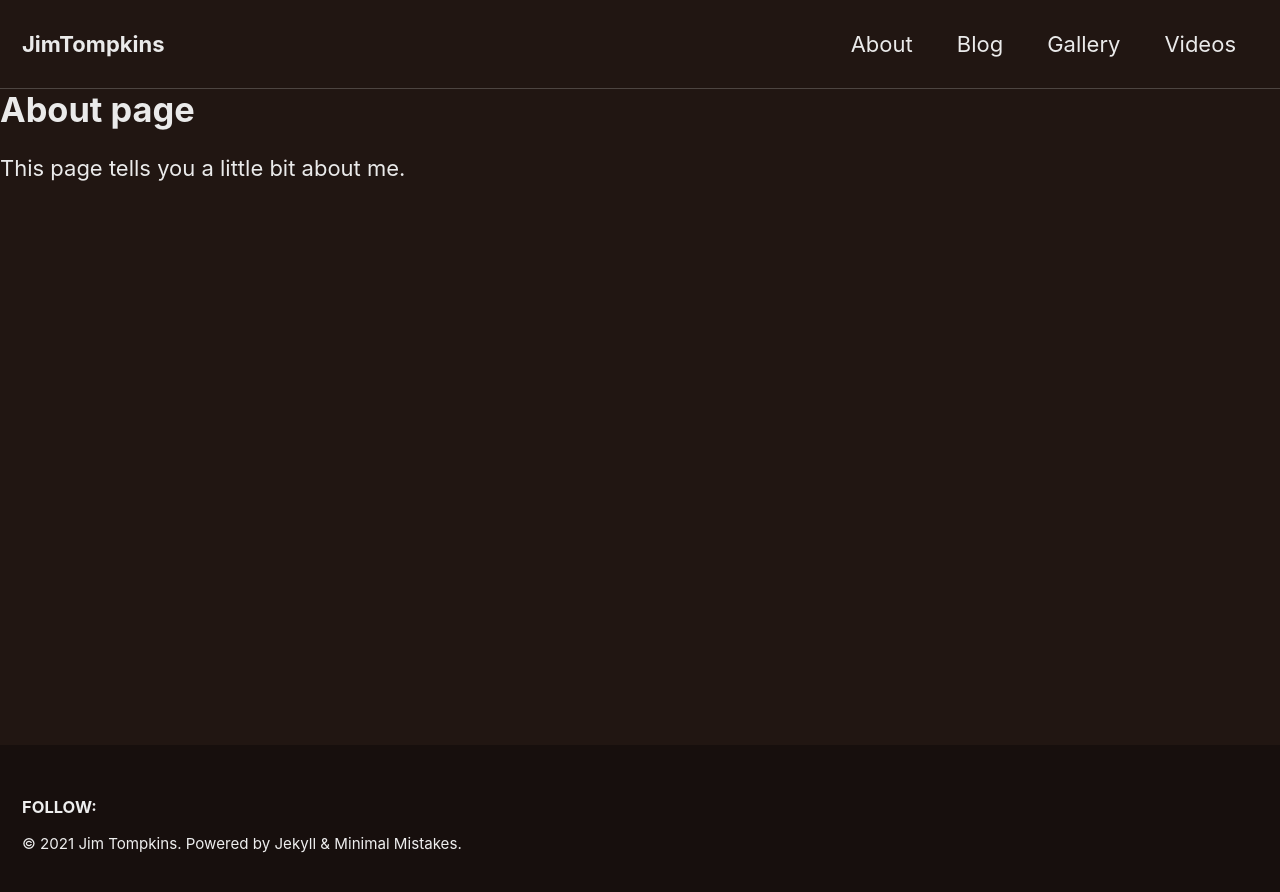
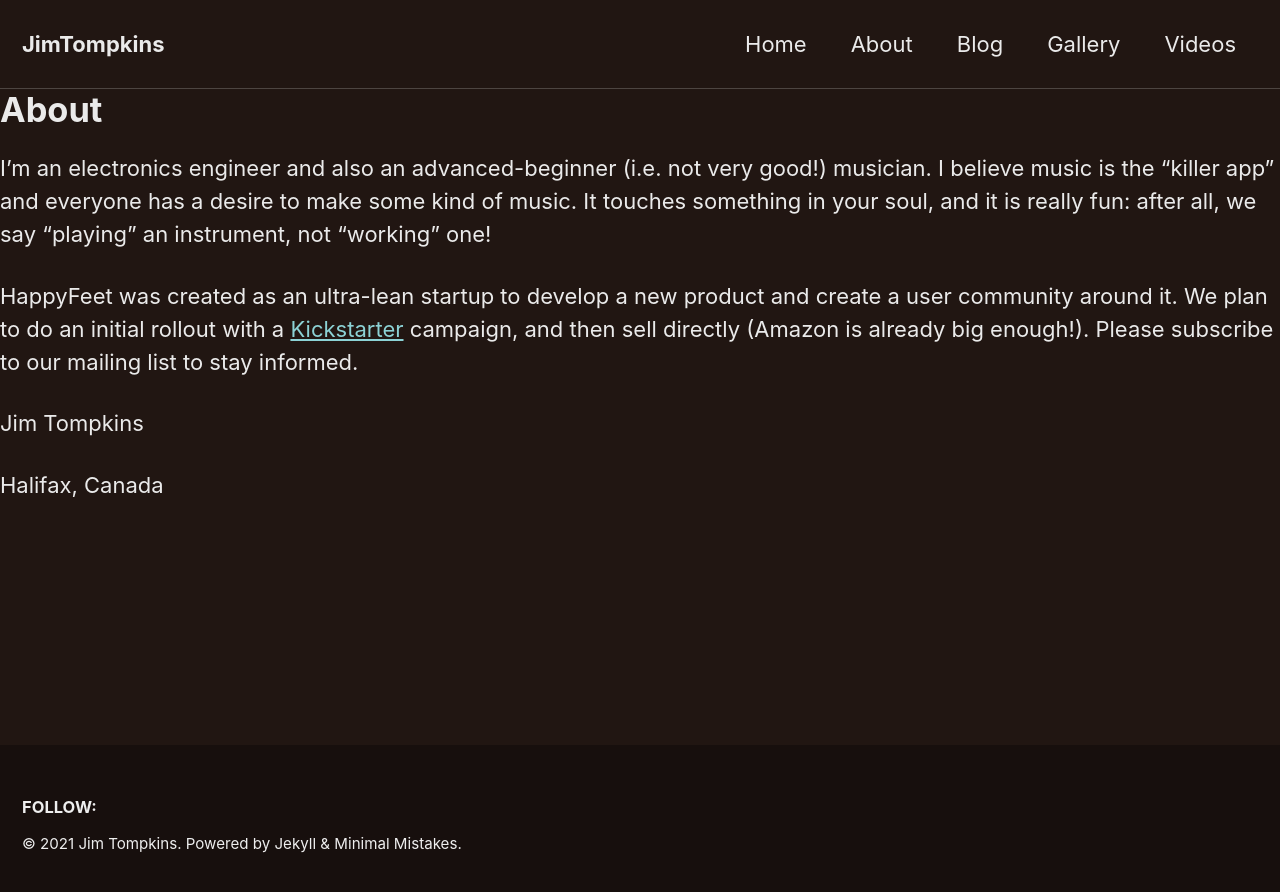
Before and after one commit to JimTompkins/JimTompkins, a Jekyll site: the page built from _pages/about.md, in a window 1280 px wide. Shown: the top 892 px of the page. Built offline with Jekyll 4.4.1, drawn with Linux system fonts in a browser that asks for light colours; cached includes are drawn as plain includes.

Commit message:
Update with suggestions from Karsten: - home button - better photo on shoe - change wording of initial explanation

```diff
--- a/_data/navigation.yml
+++ b/_data/navigation.yml
@@ -1,5 +1,7 @@
 # main links
 main:
+  - title: "Home"
+    url: /index.html
   - title: "About"
     url: /_pages/about
   - title: "Blog"
--- a/_layouts/default.html
+++ b/_layouts/default.html
@@ -9,7 +9,7 @@
   https://github.com/mmistakes/minimal-mistakes/blob/master/LICENSE
 -->
 <html lang="{{ site.locale | slice: 0,2 | default: "en" }}" class="no-js">
-  <head>
+<link rel="shortcut icon" type="image/x-icon" href="{{ "/favicon-32x32.png" | prepend: site.baseurl }}" ><head>
     {% include head.html %}
     {% include head/custom.html %}
   </head>
--- a/_pages/about.md
+++ b/_pages/about.md
@@ -3,6 +3,16 @@ layout: default
 title: About
 permalink: /_pages/about/
 ---
-# About page
+# About
 
-This page tells you a little bit about me.
+I'm an electronics engineer and also an advanced-beginner (i.e. not very good!) musician.  I believe music is the "killer app"
+and everyone has a desire to make some kind of music.  It touches something in your soul, and it is really
+fun: after all, we say "playing" an instrument, not "working" one!
+
+HappyFeet was created as an ultra-lean startup to develop a new product and create a user community around it.
+We plan to do an initial rollout with a [Kickstarter](https://www.kickstarter.com) campaign, and then sell directly
+(Amazon is already big enough!).  Please subscribe to our mailing list to stay informed.
+
+Jim Tompkins
+
+Halifax, Canada
```
Also changed, not shown: _pages/gallery.md (+6 -6 lines), _pages/home.md (+7 -5 lines), _pages/open-source.md (+3 -2 lines), 1 other file.
